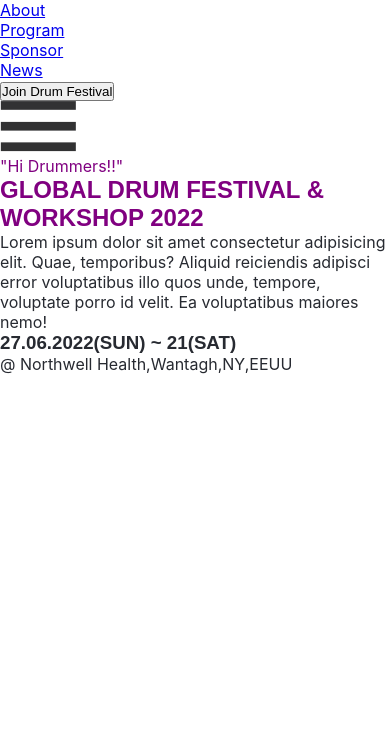
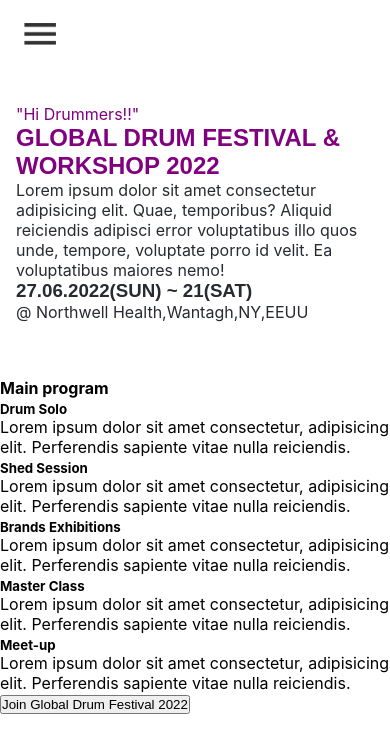
Before and after one commit to abdullah-asghar-khan/Capstone-Project, a website: page index.html in a window 390 px wide. Drawn offline with Linux system fonts and the light colour scheme; a web font is replaced by a local one.

Commit message:
Continuing with main section

```diff
--- a/index.html
+++ b/index.html
@@ -76,3 +76,46 @@
             <h3 class="black-like cocogoose-font event-date">27.06.2022(SUN) ~ 21(SAT)</h3>
             <p class="black-like inter-font venue">@ Northwell Health,Wantagh,NY,EEUU</p>
         </section>
+
+        <div id="main-content">
+            <section id="programs" class="programs">
+                <div class="program-header">
+                    <h4>Main program</h4>
+                    <div class="thin-line"></div>
+                </div>
+                <ul class="program-list">
+                    <li>
+                        <i class="solo-icon"></i>
+                        <h5>Drum Solo</h5>
+                        <p>Lorem ipsum dolor sit amet consectetur, adipisicing elit. Perferendis sapiente vitae nulla
+                            reiciendis.</p>
+                    </li>
+                    <li>
+                        <i class="shed-icon"></i>
+                        <h5>Shed Session</h5>
+                        <p>Lorem ipsum dolor sit amet consectetur, adipisicing elit. Perferendis sapiente vitae nulla
+                            reiciendis.</p>
+                    </li>
+                    <li>
+                        <i class="exhibition-icon"></i>
+                        <h5>Brands Exhibitions</h5>
+                        <p>Lorem ipsum dolor sit amet consectetur, adipisicing elit. Perferendis sapiente vitae nulla
+                            reiciendis.</p>
+                    </li>
+                    <li>
+                        <i class="master-class"></i>
+                        <h5>Master Class</h5>
+                        <p>Lorem ipsum dolor sit amet consectetur, adipisicing elit. Perferendis sapiente vitae nulla
+                            reiciendis.</p>
+                    </li>
+                    <li>
+                        <i class="Meet-up-icon"></i>
+                        <h5>Meet-up</h5>
+                        <p>Lorem ipsum dolor sit amet consectetur, adipisicing elit. Perferendis sapiente vitae nulla
+                            reiciendis.</p>
+                    </li>
+                </ul>
+
+                <button type="button" class="join-btn">Join Global Drum Festival 2022</button>
+                <div class="program-bg"></div>
+            </section>
--- a/style/main.css
+++ b/style/main.css
@@ -4,7 +4,6 @@
     box-sizing: border-box;
   }
 
-  /* fonts */
   .cocogoose-font {
     font-family: "cocogoose", sans-serif;
   }
@@ -45,3 +44,64 @@
   #nav-container .logo-container {
     display: none;
   }
+
+  #nav-container .hamburger {
+    width: 32px;
+  }
+
+  .navbar {
+    display: flex;
+    height: 4.5rem;
+    padding: 1.5rem;
+    align-items: center;
+    justify-content: space-between;
+    position: relative;
+    z-index: 2;
+  }
+
+  .nav-join-btn {
+    display: none;
+  }
+
+  @media screen and (max-width: 768px) {
+    .navlinks-wrapper {
+      position: fixed;
+      top: 0;
+      left: 0;
+      z-index: 5;
+      background-color: rgb(39, 42, 49);
+      height: 100%;
+      overflow-x: hidden;
+      width: 0;
+      transition: 0.5s;
+      display: flex;
+      align-items: center;
+      flex-direction: column;
+      list-style: none;
+      padding-top: 2rem;
+    }
+  }
+
+  .navlinks-wrapper li {
+    padding: 0.7rem;
+  }
+
+  .navlinks-wrapper li a {
+    text-decoration: none;
+  }
+
+  @media screen and (max-width: 768px) {
+    .navlinks-wrapper li a {
+      font-size: 1.2rem;
+      color: purple;
+    }
+  }
+
+  #headline {
+    padding: 2rem 1rem 3.5rem;
+    background-color: rgba(255, 255, 255, 0);
+    background-repeat: no-repeat;
+    background-size: cover;
+    background-position: 20% 10%;
+    position: relative;
+  }
```
Also changed, not shown: about-html/about.html (deleted), icons/Meet-up-icon.gif (added), icons/exhibition-icon.jpg (added), icons/master-class.jfif (added), icons/shed-icon.png (added), icons/solo-icon.jpg (added), style/about.css (deleted), 1 other file.
